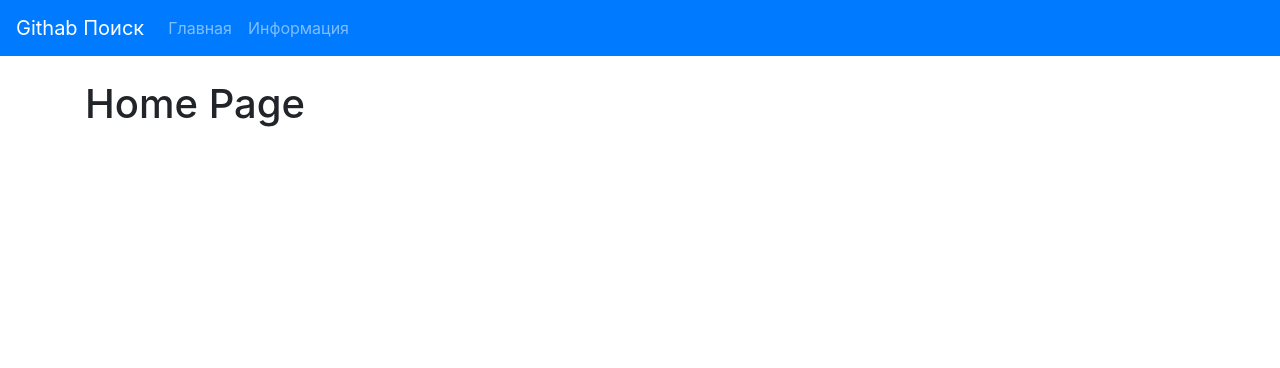
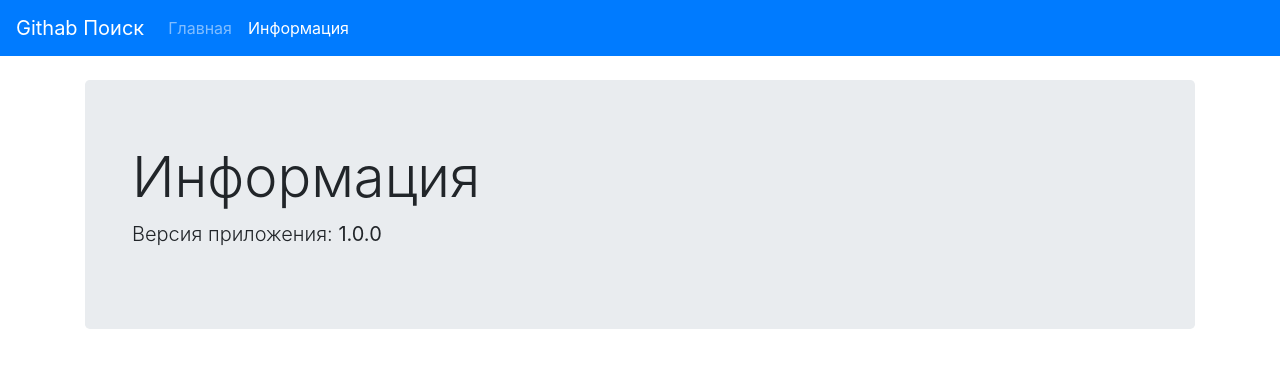
Before and after one commit to Alibek-tse/react-project, a React (Create React App) app: page /about in a window 1280 px wide. Shown: the top 368 px of the page. Built offline with nearby package versions, Linux system fonts and the light colour scheme.

Commit message:
add react-router-dom

```diff
--- a/package.json
+++ b/package.json
@@ -10,6 +10,7 @@
     "node-sass": "^4.14.1",
     "react": "^17.0.1",
     "react-dom": "^17.0.1",
+    "react-router-dom": "^5.2.0",
     "react-scripts": "4.0.1",
     "web-vitals": "^0.2.4"
   },
--- a/src/App.js
+++ b/src/App.js
@@ -1,15 +1,22 @@
 import React from "react";
+import { BrowserRouter, Switch, Route } from "react-router-dom";
 import { Navbar } from "./components/Navbar";
 import { Home } from "./pages/Home";
+import { About } from "./pages/About";
+import { Profile } from "./pages/Profile";
 
 function App() {
   return (
-    <React.Fragment>
+    <BrowserRouter>
       <Navbar></Navbar>
       <div className="container pt-4">
-        <Home></Home>
+        <Switch>
+          <Route path="/" exact component={Home}></Route>
+          <Route path="/about" component={About}></Route>
+          <Route path="/profile/:name" component={Profile}></Route>
+        </Switch>
       </div>
-    </React.Fragment>
+    </BrowserRouter>
   );
 }
 
--- a/src/components/Navbar.js
+++ b/src/components/Navbar.js
@@ -1,4 +1,5 @@
 import React from "react";
+import { NavLink } from "react-router-dom";
 
 export const Navbar = () => {
   return(
@@ -6,14 +7,14 @@
     <div className="navbar-brand">Githab Поиск</div>
     <ul className="navbar-nav">
       <li className="nav-item">
-        <a href="/" className="nav-link">
+        <NavLink exact to="/" className="nav-link">
           Главная
-        </a>
+        </NavLink>
       </li>
       <li className="nav-item">
-        <a href="about" className="nav-link">
+        <NavLink to="/about" className="nav-link">
           Информация
-        </a>
+        </NavLink>
       </li>
     </ul>
   </nav>
--- a/src/pages/About.js
+++ b/src/pages/About.js
@@ -2,8 +2,11 @@
 
 export const About = () => {
   return (
-    <div>
-      <h1>About Page</h1>
+    <div className="jumbotron">
+    <div className="container">
+      <h1 className="display-4">Информация</h1>
+      <p className="lead">Версия приложения: <strong>1.0.0</strong></p>
     </div>
+  </div>
   );
 };
```
Also changed, not shown: 2 other files (tests, documents, lock files or other folders).
